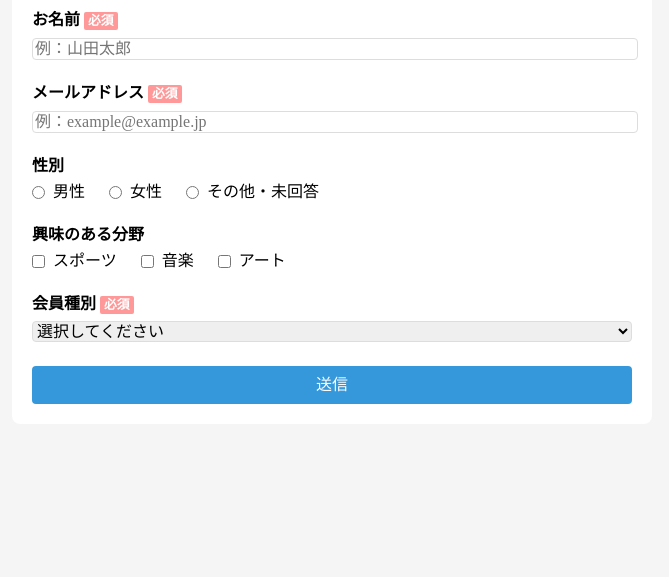
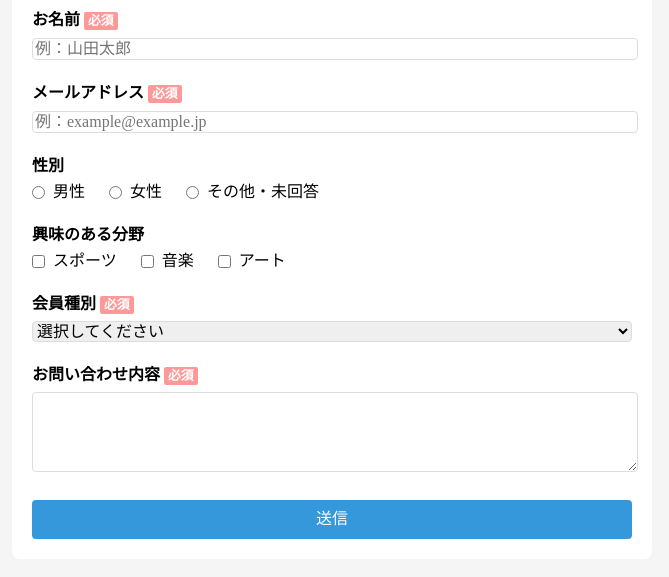
Before and after one commit to Yuto299/tomosta-form, a plain HTML site: page index.html in a window 1280 px wide. Shown: the part 113-690 px from the top of the page, without its empty margins (308-977 px from the left). Drawn offline with Linux system fonts and the light colour scheme.

Commit message:
フォーム実装完了

```diff
--- a/css/style.css
+++ b/css/style.css
@@ -31,7 +31,8 @@ h1 {
 
 input[type='text'],
 input[type='email'],
-select {
+select,
+textarea {
   border: 1px solid #ddd;
   border-radius: 4px;
   font-size: 16px;
--- a/index.html
+++ b/index.html
@@ -67,7 +67,10 @@
           </select>
         </div>
 
-        <div class="form-group"></div>
+        <div class="form-group">
+          <label for="message">お問い合わせ内容<span class="required">必須</span></label>
+          <textarea name="message" id="message" rows="4" required></textarea>
+        </div>
 
         <button type="submit">送信</button>
       </form>
```
